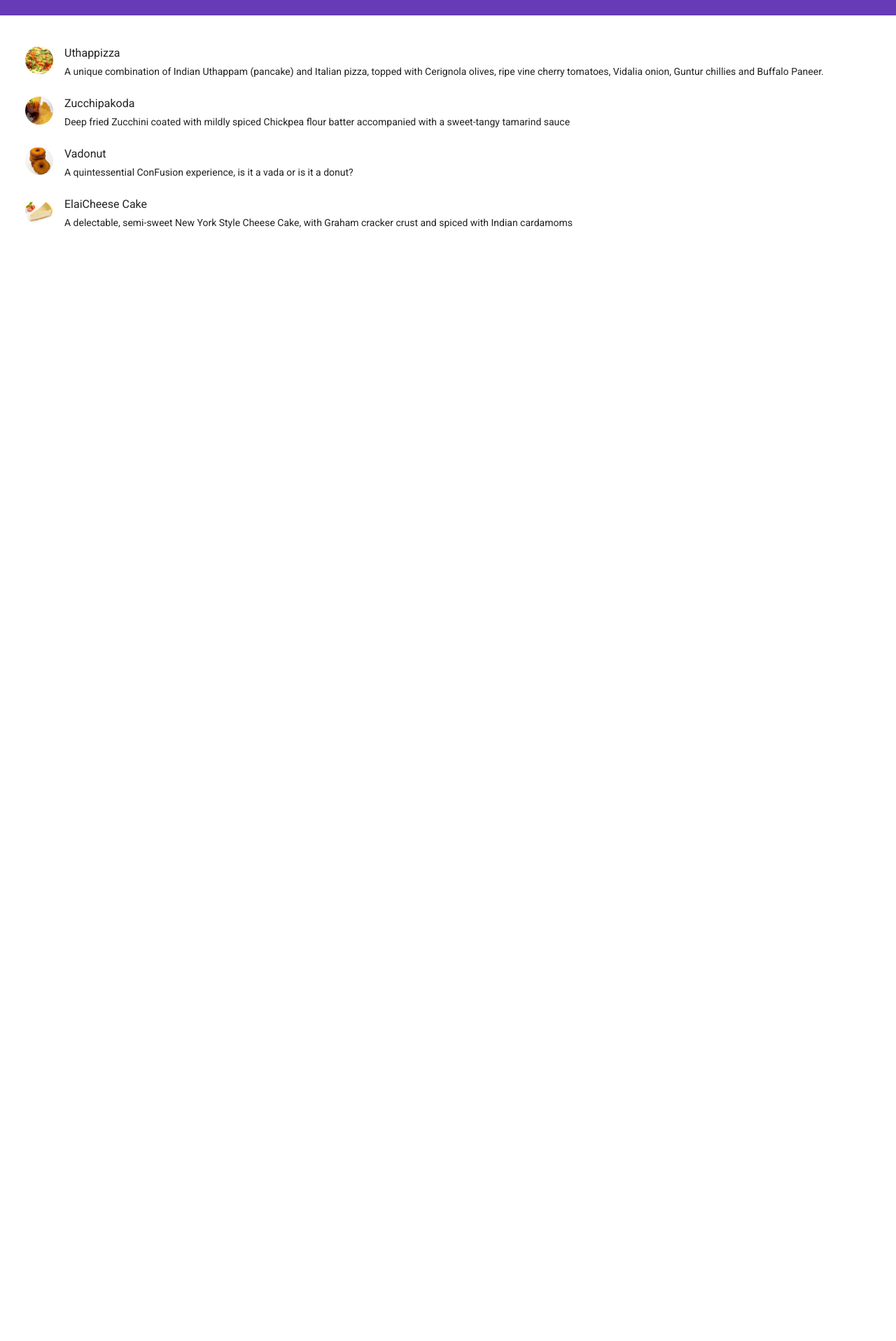
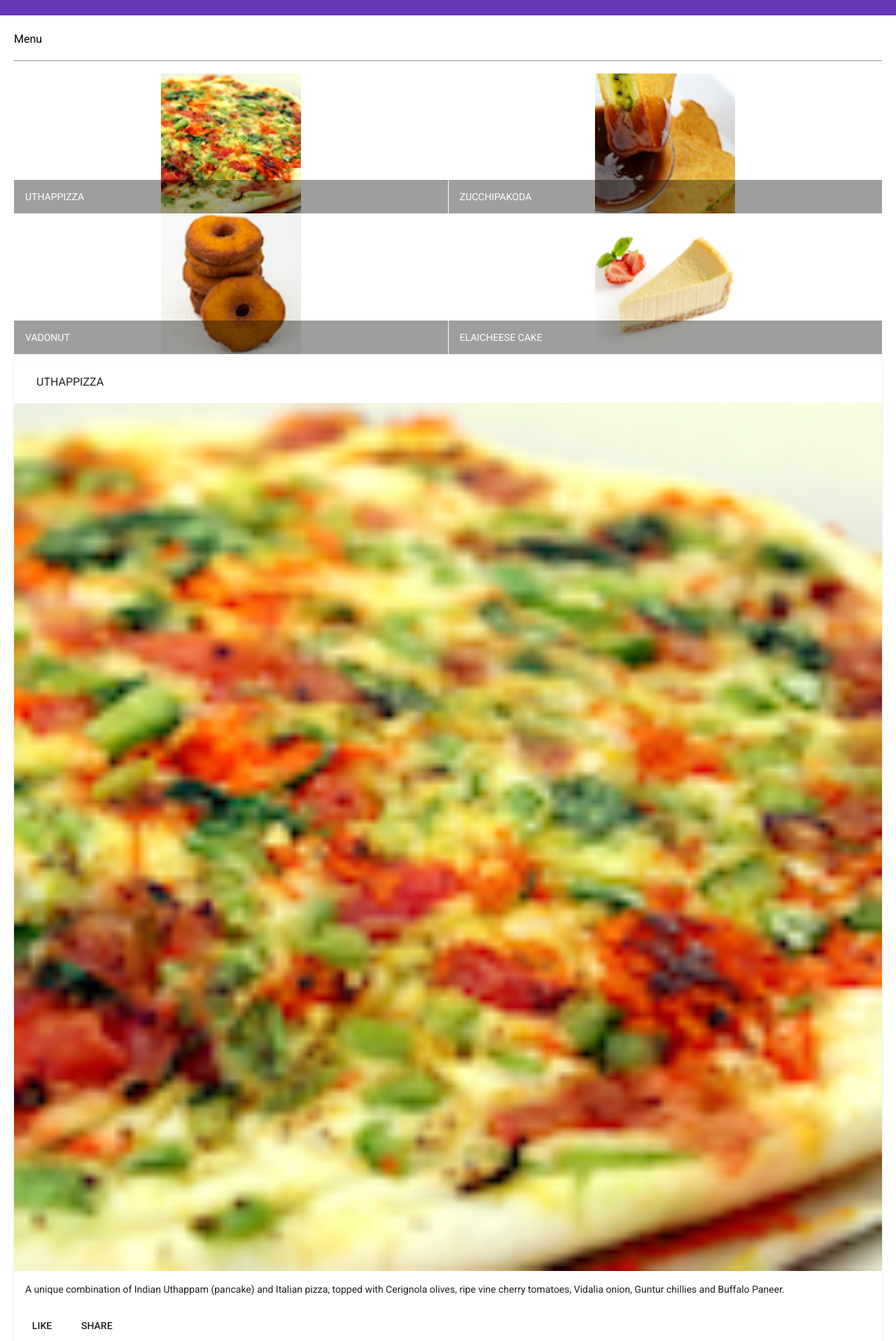
Before and after one commit to ismitajha1/conFusion, an Angular app: page / in a window 1280 px wide. Shown: the part 42-1958 px from the top of the page at 70% size. Before the commit the page ends 800 px from the top, so only its background shows below. Built offline with nearby package versions, Linux system fonts and the light colour scheme.

Commit message:
Components Part 2

```diff
--- /dev/null
+++ b/src/app/dishdetail/dishdetail.component.html
@@ -0,0 +1 @@
+<p>dishdetail works!</p>
--- /dev/null
+++ b/src/app/dishdetail/dishdetail.component.ts
@@ -0,0 +1,15 @@
+import { Component, OnInit } from '@angular/core';
+
+@Component({
+  selector: 'app-dishdetail',
+  templateUrl: './dishdetail.component.html',
+  styleUrls: ['./dishdetail.component.scss']
+})
+export class DishdetailComponent implements OnInit {
+
+  constructor() { }
+
+  ngOnInit(): void {
+  }
+
+}
--- a/src/app/menu/menu.component.html
+++ b/src/app/menu/menu.component.html
@@ -2,14 +2,40 @@
      fxLayout="column"
      fxLayoutGap="10px">
 
-  <mat-list fxFlex>
-    <mat-list-item *ngFor="let dish of dishes">
-      <img matListAvatar src={{dish.image}} alt={{dish.name}}>
-      <h1 matLine> {{dish.name}} </h1>
-      <p matLine>
-        <span> {{dish.description}} </span>
-      </p>
-    </mat-list-item>
-  </mat-list>
+  <div fxFlex>
+    <div>
+      <h3>Menu</h3>
+      <hr>
+    </div>
+  </div>
 
+  <div fxFlex>
+    <mat-grid-list cols="2" rowHeight="200px">
+      <mat-grid-tile *ngFor="let dish of dishes">
+        <img height="200px" src={{dish.image}} alt={{dish.name}}>
+        <mat-grid-tile-footer>
+          <h1>{{dish.name | uppercase}}</h1>
+        </mat-grid-tile-footer>
+      </mat-grid-tile>
+    </mat-grid-list>
+  </div>
+
+  <div fxFlex *ngIf="selectedDish">
+      <mat-card>
+        <mat-card-header>
+          <mat-card-title>
+            <h3>{{selectedDish.name | uppercase}}</h3>
+          </mat-card-title>
+        </mat-card-header>
+        <img mat-card-image src={{selectedDish.image}} alt={{selectedDish.name}}>
+        <mat-card-content>
+          <p>{{selectedDish.description}}
+          </p>
+        </mat-card-content>
+        <mat-card-actions>
+          <button mat-button>LIKE</button>
+          <button mat-button>SHARE</button>
+        </mat-card-actions>
+      </mat-card>
+  </div>
 </div>
--- a/src/app/menu/menu.component.ts
+++ b/src/app/menu/menu.component.ts
@@ -1,14 +1,7 @@
 import { Component, OnInit } from '@angular/core';
 import { Dish } from '../shared/dish';
 
-@Component({
-  selector: 'app-menu',
-  templateUrl: './menu.component.html',
-  styleUrls: ['./menu.component.scss']
-})
-export class MenuComponent implements OnInit {
-
-  dishes: Dish[] = [
+const DISHES: Dish[] =  [
   {
     id: '0',
     name: 'Uthappizza',
@@ -17,7 +10,6 @@ export class MenuComponent implements OnInit {
     featured: true,
     label: 'Hot',
     price: '4.99',
-      // tslint:disable-next-line:max-line-length
     description: 'A unique combination of Indian Uthappam (pancake) and Italian pizza, topped with Cerignola olives, ripe vine cherry tomatoes, Vidalia onion, Guntur chillies and Buffalo Paneer.'
   },
   {
@@ -52,6 +44,17 @@ export class MenuComponent implements OnInit {
   }
  ];
 
+@Component({
+  selector: 'app-menu',
+  templateUrl: './menu.component.html',
+  styleUrls: ['./menu.component.scss']
+})
+
+export class MenuComponent implements OnInit {
+
+  dishes: Dish[] = DISHES;
+  selectedDish = DISHES[0];
+
   constructor() { }
 
   ngOnInit(): void {
```
Also changed, not shown: src/app/app.module.ts (+9 -1 lines), src/app/dishdetail/dishdetail.component.scss (added), 1 other file (tests, documents, lock files or other folders). Lines whose indentation alone changed are shown as unchanged.
